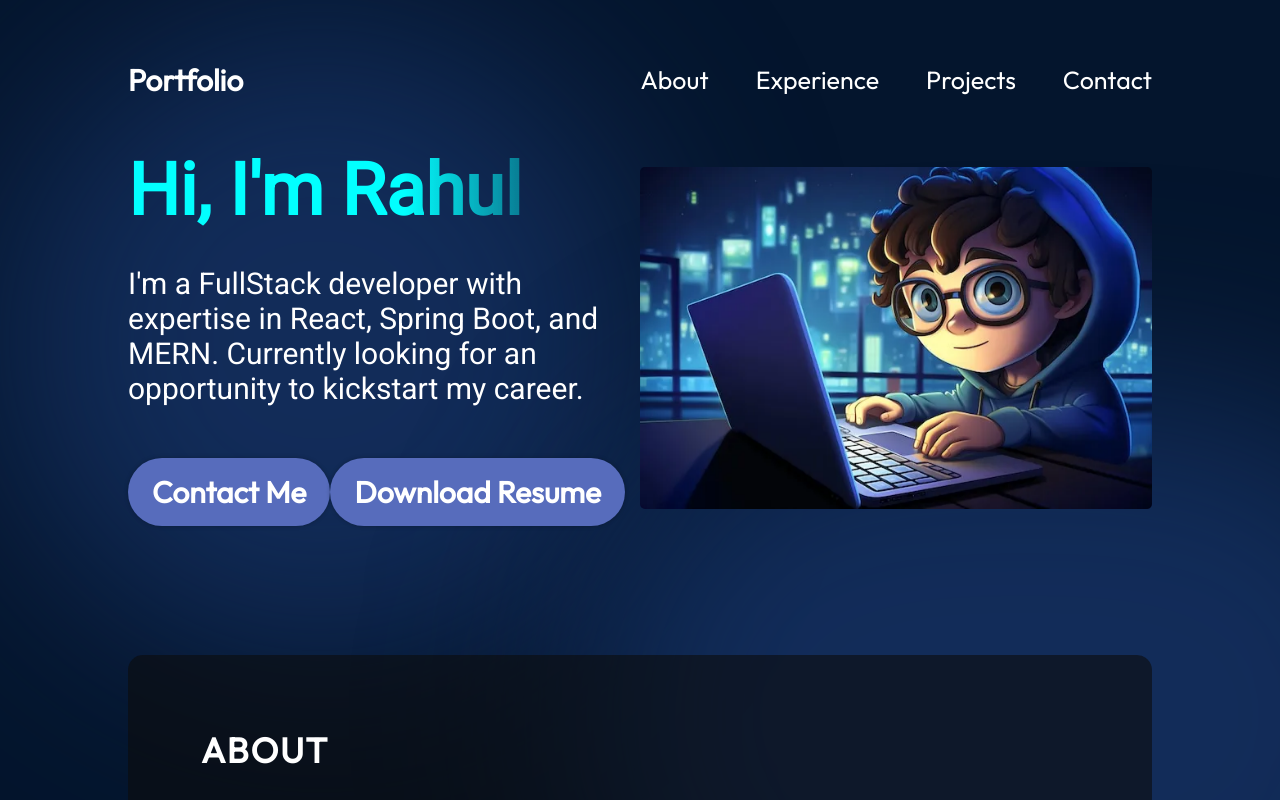
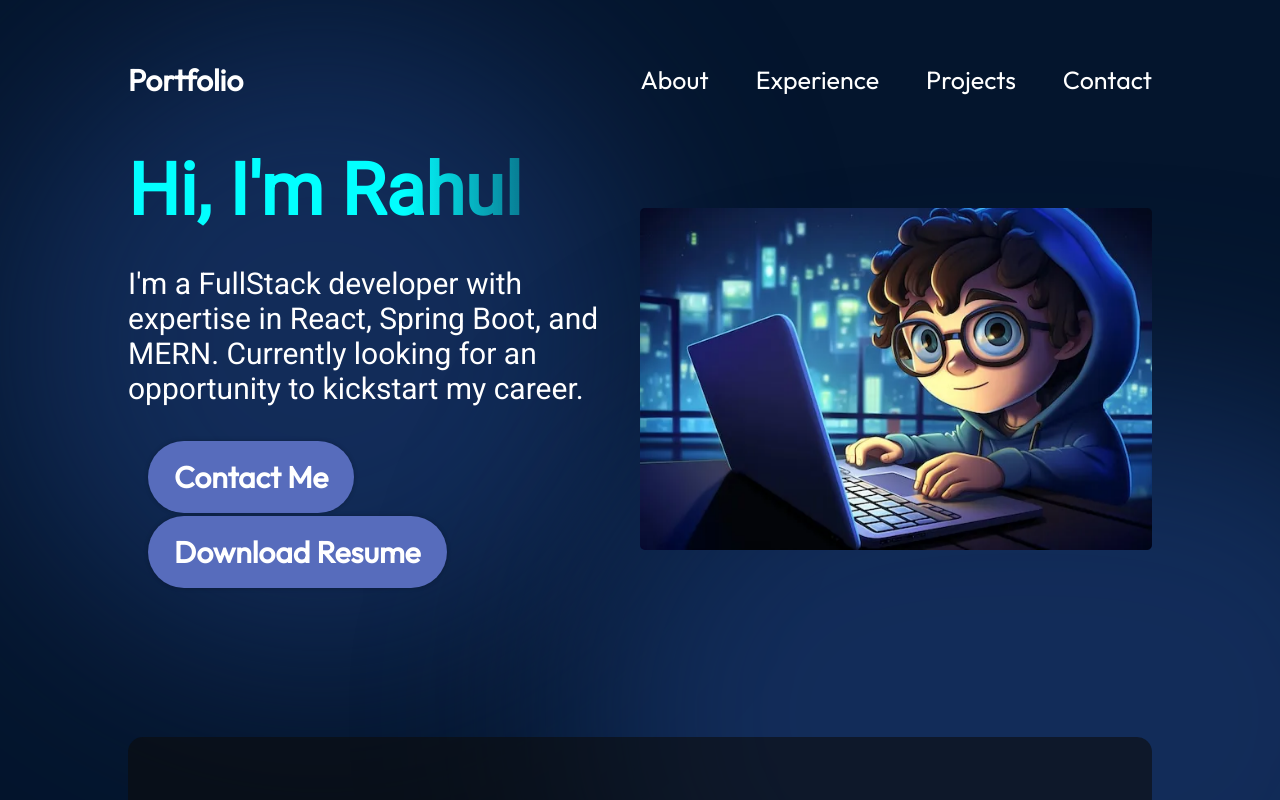
Before and after one commit to ankushchimote/p, a React (Vite) app: page / in a window 1280 px wide. Shown: the top 800 px of the page. Built offline with nearby package versions, Linux system fonts and the light colour scheme.

Commit message:
Update Hero.module.css

```diff
--- a/src/components/Hero/Hero.module.css
+++ b/src/components/Hero/Hero.module.css
@@ -46,10 +46,10 @@
   border-radius: 100px;
   font-size: 30px;
   font-weight: 600;
-  padding: 15px 24px;
+  padding: 17px 26px;
   border: none;
   box-shadow: 0 0 4px 0 rgba(0, 0, 0, 0.25);
-/*   margin: 20px; */
+  margin: 20px;
   cursor: pointer;
   transition: background-color 0.3s ease-in-out;
 }
```
